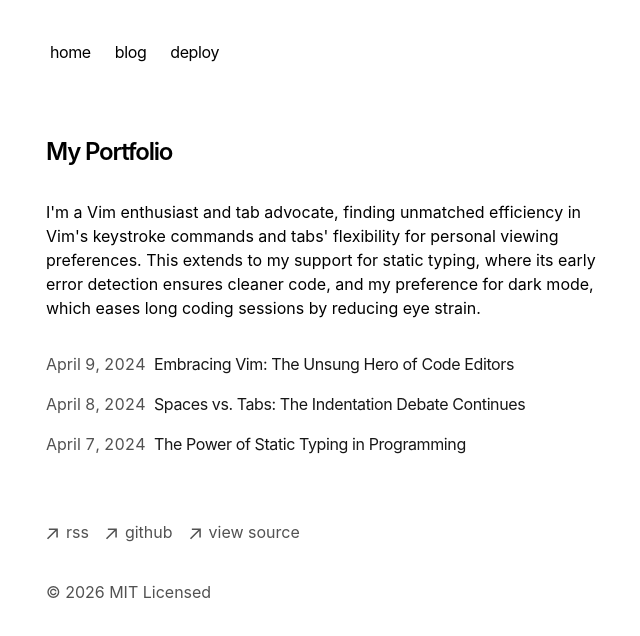
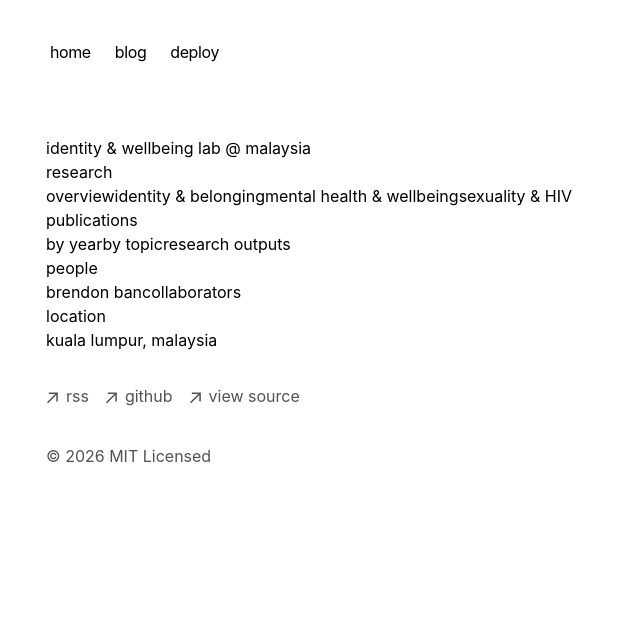
Before and after one commit to brendonban/identity-wellbeing-lab, a Next.js app: page / in a window 1280 px wide. Shown: the top 636 px of the page, without its empty margins (306-946 px from the left). Built offline with nearby package versions, Linux system fonts and the light colour scheme.

Commit message:
Refactor Page component to Home with new sections

```diff
--- a/app/page.tsx
+++ b/app/page.tsx
@@ -1,21 +1,62 @@
-import { BlogPosts } from 'app/components/posts'
+const sections = [
+  {
+    title: "research",
+    links: [
+      { name: "overview", href: "/research" },
+      { name: "identity & belonging", href: "/research#identity" },
+      { name: "mental health & wellbeing", href: "/research#wellbeing" },
+      { name: "sexuality & HIV", href: "/research#sexuality" },
+    ],
+  },
+  {
+    title: "publications",
+    links: [
+      { name: "by year", href: "/publications#year" },
+      { name: "by topic", href: "/publications#topic" },
+      { name: "research outputs", href: "/publications#outputs" },
+    ],
+  },
+  {
+    title: "people",
+    links: [
+      { name: "brendon ban", href: "/people" },
+      { name: "collaborators", href: "/people#collaborators" },
+    ],
+  },
+  {
+    title: "location",
+    links: [
+      { name: "kuala lumpur, malaysia", href: "/people#location" },
+    ],
+  },
+];
 
-export default function Page() {
+export default function Home() {
   return (
-    <section>
-      <h1 className="mb-8 text-2xl font-semibold tracking-tighter">
-        My Portfolio
-      </h1>
-      <p className="mb-4">
-        {`I'm a Vim enthusiast and tab advocate, finding unmatched efficiency in
-        Vim's keystroke commands and tabs' flexibility for personal viewing
-        preferences. This extends to my support for static typing, where its
-        early error detection ensures cleaner code, and my preference for dark
-        mode, which eases long coding sessions by reducing eye strain.`}
-      </p>
-      <div className="my-8">
-        <BlogPosts />
+    <main className="home">
+      <div className="home-title">
+        identity &amp; wellbeing lab @ malaysia
       </div>
-    </section>
-  )
+
+      <div className="home-content">
+        {sections.map((section) => (
+          <section className="home-section" key={section.title}>
+            <div className="home-section-title">
+              {section.title}
+            </div>
+
+            {section.links.map((link) => (
+              <a
+                className="home-link"
+                href={link.href}
+                key={link.name}
+              >
+                {link.name}
+              </a>
+            ))}
+          </section>
+        ))}
+      </div>
+    </main>
+  );
 }
```
